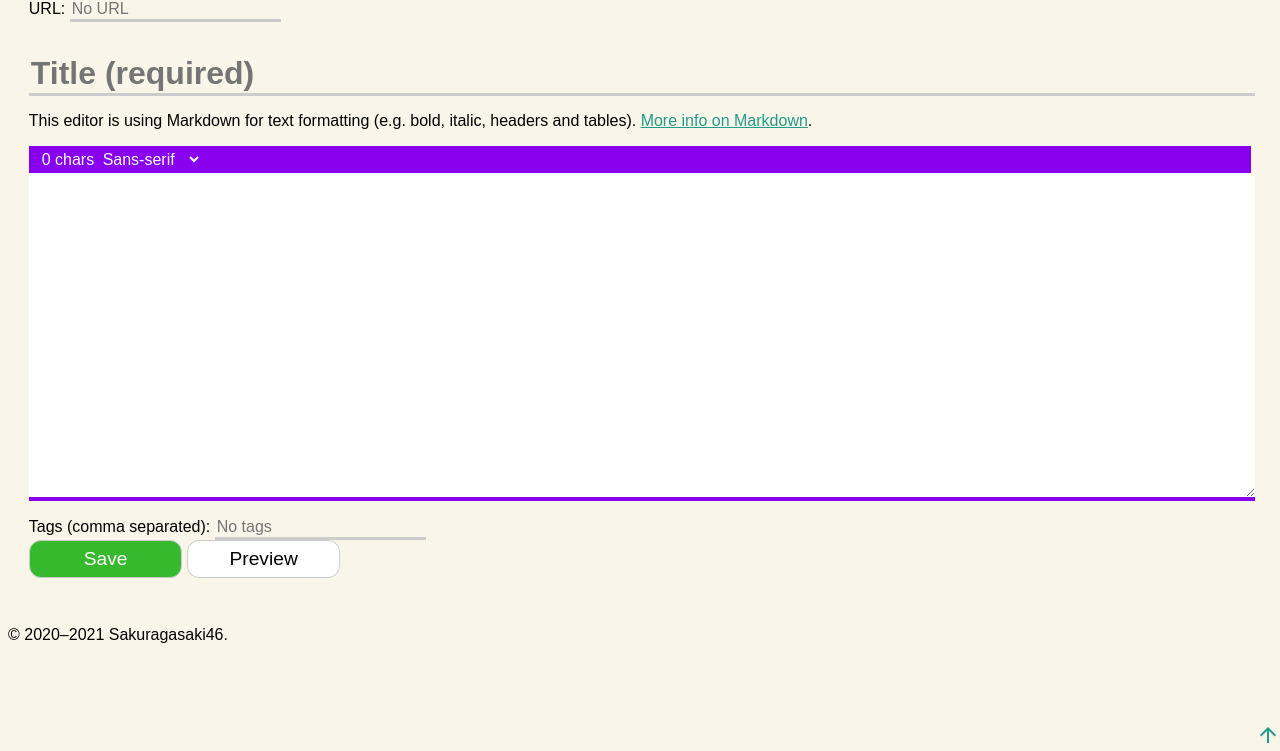
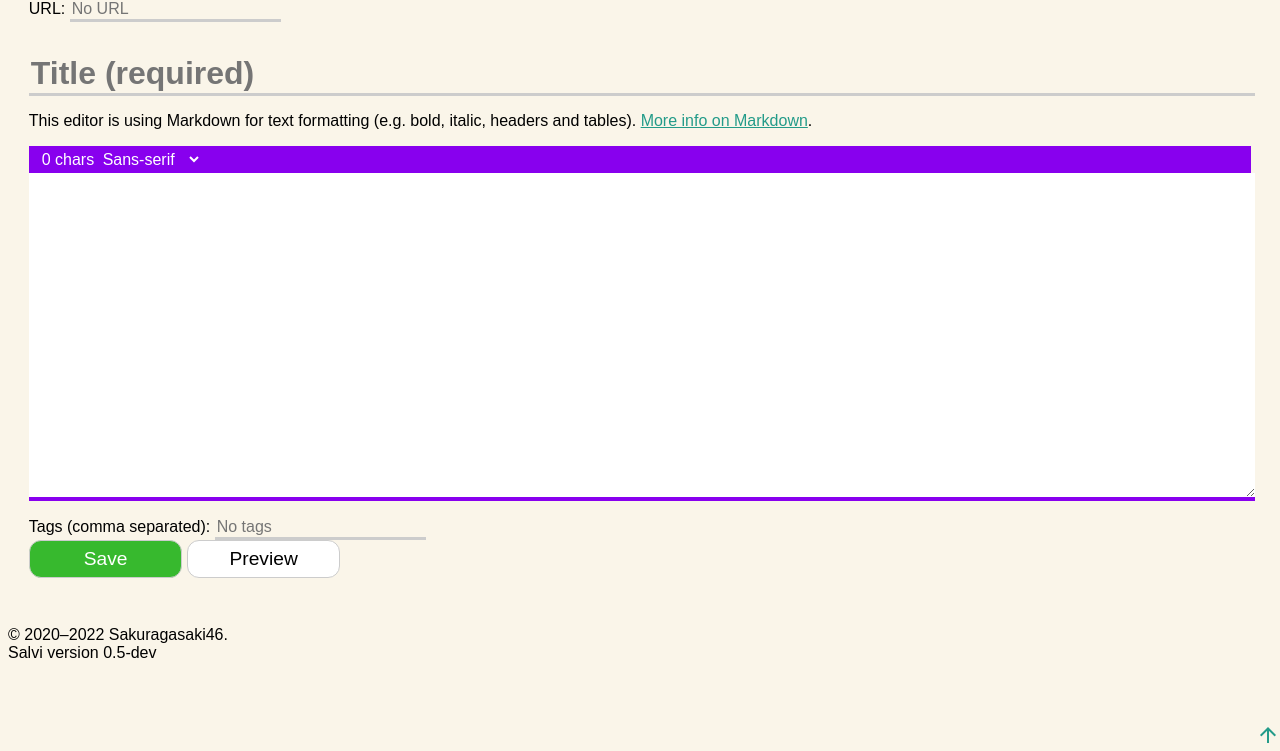
Before and after one commit to sakuragasaki46/salvi, a Flask app: page /create/ in a window 1280 px wide. Shown: the part 49-800 px from the top of the page. Run offline with Flask 2, Linux system fonts and the light colour scheme; some libraries are stand-ins or nearby versions.

Commit message:
Add client drafts, add app version to template

```diff
--- a/app.py
+++ b/app.py
@@ -417,7 +417,7 @@ def remove_tags(text, convert=True, headings=True):
         text = re.sub(r'\#[^\n]*', '', text)
     if convert:
         text = md(text, toc=False)
-    return re.sub(r'<.*?>|\{\{.*?\}\}', '', text)
+    return re.sub(r'<.*?>', '', text)
 
 #### I18N ####
 
@@ -485,6 +485,7 @@ def _inject_variables():
         'T': partial(get_string, g.lang),
         'app_name': _getconf('site', 'title'),
         'strong': lambda x:Markup('<strong>{0}</strong>').format(x),
+        'app_version': __version__
     }
 
 @app.template_filter()
@@ -522,7 +523,7 @@ def error_400(body):
     return render_template('badrequest.html'), 400
 
 # Middle point during page editing.
-def savepoint(form, is_preview=False):
+def savepoint(form, is_preview=False, pageid=None):
     if is_preview:
         preview = md(form['text'])
     else:
@@ -531,6 +532,7 @@ def savepoint(form, is_preview=False):
     pl_js_info['editing'] = dict(
         original_text = None, # TODO
         preview_text = form['text'],
+        page_id = pageid
     )
     return render_template('edit.html', pl_url=form['url'], pl_title=form['title'], pl_text=form['text'], pl_tags=form['tags'], preview=preview, pl_js_info=pl_js_info)
 
@@ -579,21 +581,21 @@ def edit(id):
     p = Page[id]
     if request.method == 'POST':
         if request.form.get('preview'):
-            return savepoint(request.form, is_preview=True)
+            return savepoint(request.form, is_preview=True, pageid=id)
         p_url = request.form['url'] or None
         if p_url:
             if not is_valid_url(p_url):
                 flash('Invalid URL. Valid URLs contain only letters, numbers and hyphens.')
-                return savepoint(request.form)
+                return savepoint(request.form, pageid=id)
             elif not is_url_available(p_url) and p_url != p.url:
                 flash('This URL is not available.')
-                return savepoint(request.form)
+                return savepoint(request.form, pageid=id)
         p_tags = [x.strip().lower().replace(' ', '-').replace('_', '-').lstrip('#')
             for x in request.form.get('tags', '').split(',')]
         p_tags = [x for x in p_tags if x]
         if any(not re.fullmatch(SLUG_RE, x) for x in p_tags):
             flash('Invalid tags text. Tags contain only letters, numbers and hyphens, and are separated by comma.')
-            return savepoint(request.form)
+            return savepoint(request.form, pageid=id)
         p.url = p_url
         p.title = request.form['title']
         p.touched = datetime.datetime.now()
--- a/static/edit.js
+++ b/static/edit.js
@@ -7,6 +7,9 @@
 
   var textInput = getFirst(document.getElementsByClassName('text-input'));
   var overTextInput = getFirst(document.getElementsByClassName('over-text-input'));
+
+  // TODO saving draft
+  var autosaveInterval = null;
 
   overTextInput.innerHTML = [
     '<span class="oti-modified">&nbsp;</span>',
@@ -22,8 +25,9 @@
     if(newText != oldText){
       oldText = newText;
 
-      overTextInput.children[0].innerHTML = newText == originalText? '&nbsp;' : '(*)';
+      overTextInput.children[0].innerHTML = newText === originalText? '&nbsp;' : '(*)';
       overTextInput.children[1].innerHTML = newText.length + ' char' + (newText.length == 1? '' : 's');
+      if (!autosaveInterval) autosaveInterval = setInterval(autosaveText, 30000);
     }
   }
   overTextInput.children[1].innerHTML = originalText.length + ' char' + (originalText.length == 1? '' : 's');
@@ -53,6 +57,7 @@
   var saveButton = document.getElementById('save-button');
   saveButton.onclick = function(){
     window.onbeforeunload = null;
+    localStorage.removeItem('draft' + (page_info.editing.page_id || 'new'));
   }
   var previewButton = document.getElementById('preview-button');
   previewButton.onclick = function(){
@@ -66,4 +71,8 @@
 
   // TODO tag editor
   var tagsInput = getFirst(document.getElementsByClassName('tags-input'));
+
+  function autosaveText(){
+    localStorage.setItem('draft' + (page_info.editing.page_id || 'new'), textInput.value);
+  }
 })();
--- a/templates/base.html
+++ b/templates/base.html
@@ -27,8 +27,9 @@
       <li><a href="/create/" title="{{ T('new-note') }}" rel="nofollow"><span class="material-icons">create</span></a></li>
     </ul>
     <div class="footer">
-      <div class="footer-copyright">&copy; 2020–2021 Sakuragasaki46.</div>
+      <div class="footer-copyright">&copy; 2020–2022 Sakuragasaki46.</div>
       <div class="footer-actions" id="page-actions">{% block actions %}{% endblock %}</div>
+      <div class="footer-versions">{{app_name}} version {{app_version}}</div>
     </div>
     <div class="backontop"><a href="#__top" title="Back on top"><span class="material-icons">arrow_upward</span></a></div>
     {% block scripts %}{% endblock %}
```
